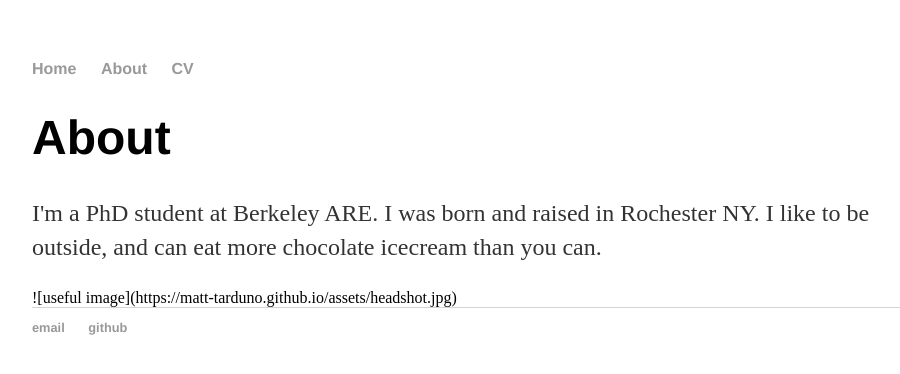
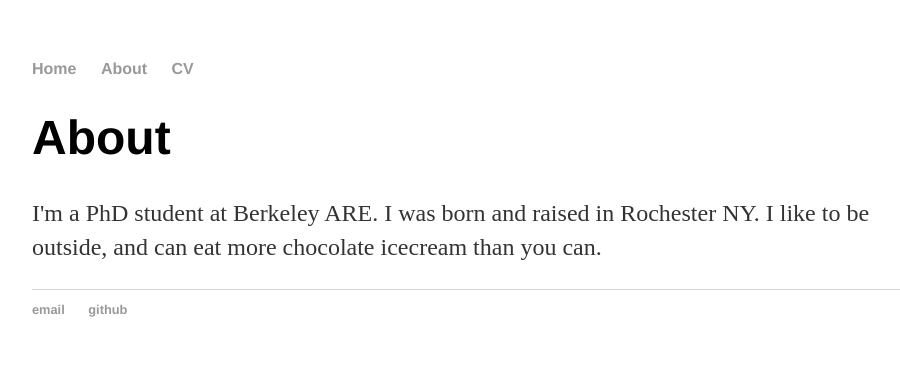
Before and after one commit to Matt-Tarduno/Matt-Tarduno.github.io, a Jekyll site: the page built from about/index.html, in a window 1280 px wide. Shown: the top 374 px of the page, without its empty margins (160-1060 px from the left). Built offline with Jekyll 4.4.1, drawn with Linux system fonts in a browser that asks for light colours.

Commit message:
Update default.html

```diff
--- a/_layouts/default.html
+++ b/_layouts/default.html
@@ -16,7 +16,6 @@
 			<div class="container">
 
 			{{ content }}
-			![useful image]({{ site.url }}/assets/headshot.jpg)
 
 
 			</div><!-- /.container -->
```
